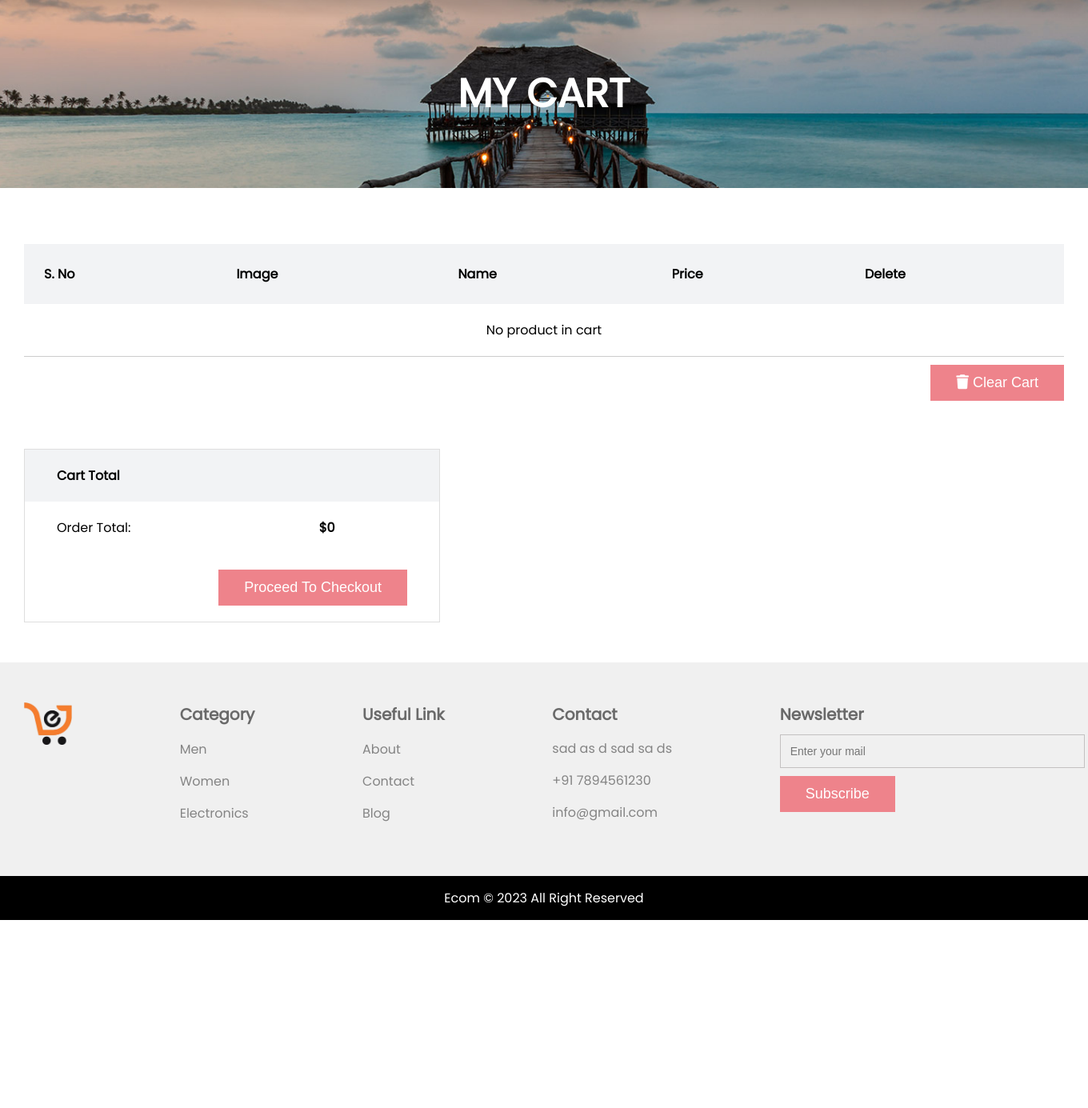
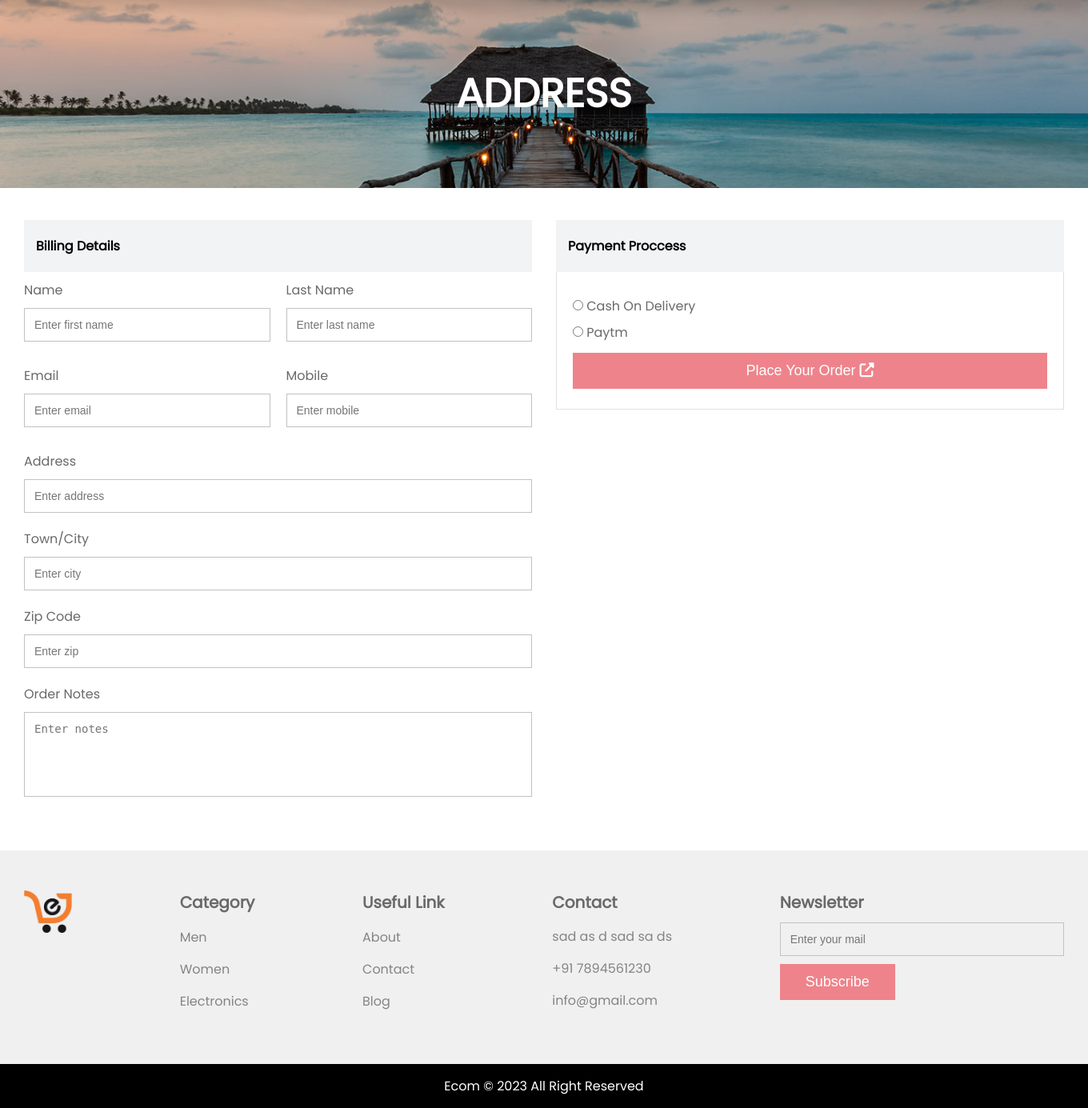
Before and after one commit to dsprojectsdata/major-project, a PHP site: page /major-project/user/checkout-address.php in a window 1360 px wide. Shown: the part 97-1482 px from the top of the page at 80% size. Before the commit the page ends 1247 px from the top, so only its background shows below. Run offline with PHP 8.4, Linux system fonts and the light colour scheme.

Commit message:
checkout

```diff
--- a/site/assets/css/style.css
+++ b/site/assets/css/style.css
@@ -76,25 +76,42 @@ label {
 .text-right {
     text-align: right;
 }
+.d-flex{
+    display:flex
+}
+.gap-10{
+    gap: 10px;
+}
+.gap-20{
+    gap: 20px;
+}
 
-input {
+input,textarea {
     padding: 12px;
     font-size: 14px;
     width: 100%;
     border: 1px solid #c3c1c1;
     margin: 10px 0;
     background: transparent;
+    box-sizing: border-box;
 }
-input:focus {
+input:focus,textarea:focus {
     border: 1px solid #ee838b;
     outline: 0;
 }
+input[type="radio"] {
+    width: revert;
+}
+textarea {
+    resize: none;
+  }
 .w-100 {
     width: 100%;
 }
 
 .form-input {
     margin: 10px 0;
+    width: 100%;
 }
 .form-btn button {
     width: 100%;
@@ -117,10 +134,31 @@ input:focus {
 }
 
 .section-heading {
-    margin: 30px 0;
+    margin: 30px 0 60px;
     text-align: center;
     color: #696969;
+    position: relative;
 }
+.section-heading::before {
+    content: "";
+    width: 10px;
+    height: 10px;
+    background: #696969;
+    position: absolute;
+    border-radius: 50%;
+    top: 80px;
+    transform: translate(-50%, 0);
+}
+.section-heading::after {
+    content: "";
+    border: 1px solid #696969;
+    width: 30%;
+    position: absolute;
+    transform: translate(-50%, 0);
+    top: 85px;
+}
+
+
 .section-heading h3 {
     margin: 20px 0 0;
 }
@@ -154,7 +192,7 @@ header {
     align-items: center;
 }
 
-.header-menu ul li a:hover{
+.header-menu ul li a:hover {
     color: #ee838b;
 }
 
@@ -459,8 +497,59 @@ footer {
     font-size: 20px;
     cursor: pointer;
 }
-.filter-option select{
+.filter-option select {
     width: 100%;
     padding: 10px;
     margin: 10px 0;
 }
+
+/* --------------------------------------------USER ORDER ---------------------------------------------------- */
+.user-order-block {
+    margin: 40px 0;
+    gap: 30px;
+}
+.user-address-form,
+.user-place-order {
+    width: 50%;
+}
+.user-order-heading {
+    font-weight: 600;
+    background: #f2f3f5;
+    padding: 20px 15px;
+}
+.user-place-order-block {
+    padding: 15px 20px;
+    border: 1px solid #e1e1e2;
+    border-top: 0;
+}
+
+/* --------------------------------------------CONTACT US ---------------------------------------------------- */
+
+.contact-block {
+    margin: 20px 0 50px;
+    gap: 40px;
+    flex-wrap: wrap;
+}
+.contact-address h4{
+    color: #000;
+}
+.contact-address{
+    width: 30%;
+}
+.contact-address ul li {
+    margin: 15px 0;
+}
+.contact-form{
+    margin: 0 0 60px;
+}
+.contact-form-block {
+    width: 50%;
+    margin: auto;
+}
+.contact-form-block input{
+    padding: 17px
+}
+.contact-location iframe{
+    width: 100%;
+    height: 500px;
+}
--- a/site/index.php
+++ b/site/index.php
@@ -26,12 +26,14 @@ $cateResult = mysqli_query($con, $cateSql);
       <div class="container">
             <div class="section-heading">
                   <h3>Top Categories</h3>
+                  <p>Choose our best categories</p>
             </div>
             <div class="category-block">
                   <?php
                   while ($data = $cateResult->fetch_assoc()) { ?>
                         <div class="category">
                               <img src="<?php echo $site_url . 'assets/uploads/category/' . $data['image'] ?>" alt="">
+                              <p class="text-center my-10"><?php echo $data['name']?></p>
                         </div>
 
                   <?php
--- a/site/layout/header.php
+++ b/site/layout/header.php
@@ -28,7 +28,7 @@ include(__DIR__ . '/../../config/connection.php');
                 <div class="header-menu">
                     <ul>
                         <li><a href="<?php echo $site_url ?>index.php">Home</a></li>
-                        <li><a href="#"> Contact</a></li>
+                        <li><a href="<?php echo $site_url ?>contact.php"> Contact</a></li>
                         <li><a href="#"> Blogs</a></li>
                         <li><a href="<?php echo $site_url ?>orders.php"> Orders</a></li>
                         <li><a href="<?php echo $site_url ?>products/cart.php"> Cart<span class="cart-count">
--- a/site/products/cart.php
+++ b/site/products/cart.php
@@ -78,7 +78,9 @@ include(__DIR__ . '/../layout/header.php');
                                     <td><b>$<?php echo $total ?></b></td>
                               </tr>
                               <tr>
-                                    <td colspan="2" style="text-align:right"><button type="button" class="primary-button">Proceed To Checkout</button></td>
+                                    <td colspan="2" style="text-align:right">
+                                    <a href="<?php echo $site_url ?>user/checkout-address.php">
+                              <button type="button" class="primary-button">Proceed To Checkout</button></a></td>
                               </tr>
                         </tbody>
                   </table>
--- a/site/user/checkout-address.php
+++ b/site/user/checkout-address.php
@@ -9,80 +9,85 @@ include(__DIR__ . '/../layout/header.php');
 <section class="page-banner-section">
       <div class="container">
             <div class="page-banner-content">
-                  <h1>MY CART</h1>
+                  <h1>ADDRESS</h1>
             </div>
       </div>
 </section>
 
 
-<section class="cart-page">
+<section class="user-order">
       <div class="container">
-            <div class="cart-block">
-                  <table>
-                        <thead>
-                              <tr>
-                                    <th>S. No</th>
-                                    <th>Image</th>
-                                    <th>Name</th>
-                                    <th>Price</th>
-                                    <th>Delete</th>
-                              </tr>
-                        </thead>
-                        <tbody>
+            <div class="user-order-block d-flex">
+                  <div class="user-address-form">
+                        <div class="user-order-heading">
+                              <p>Billing Details</p>
+                        </div>
+                        <form action="form-input">
+                              <div class="d-flex gap-20">
+                                    <div class="form-input">
+                                          <label for="first-name">Name</label>
+                                          <input type="text" id="first-name" placeholder="Enter first name">
+                                    </div>
+                                    <div class="form-input">
+                                          <label for="last-name">Last Name</label>
+                                          <input type="text" id="last-name" placeholder="Enter last name">
+                                    </div>
+                              </div>
 
-                              <?php
-                              $i = 1;
-                              if (isset($_SESSION['cart'])) {
+                              <div class="d-flex gap-20">
+                                    <div class="form-input">
+                                          <label for="email">Email</label>
+                                          <input type="text" id="email" placeholder="Enter email">
+                                    </div>
+                                    <div class="form-input">
+                                          <label for="">Mobile</label>
+                                          <input type="text" placeholder="Enter mobile">
+                                    </div>
+                              </div>
 
-                                    foreach ($_SESSION['cart'] as $key => $item) { ?>
-                                          <tr>
-                                                <td><?php echo $i++; ?></td>
-                                                <td><img src="<?php echo $site_url . 'assets/img/products/shop-1.jpg' ?>" class="cart-img"></td>
-                                                <td><?php echo $item['name'] ?></td>
-                                                <td><b>$<?php echo $item['price'] ?></b></td>
-                                                <td><a href="<?php echo $site_url . 'action/cart-product-remove.php?id=' . $item['id'] ?>"><i class="fa-solid fa-trash"></i></a></td>
-                                          </tr>
-                                    <?php
-                                    }
-                              } else { ?>
-                                    <tr>
-                                          <td colspan="5" style="text-align:center">No product in cart</td>
-                                    </tr>
-                              <?php }
-                              ?>
-                        </tbody>
-                  </table>
-                  <div class="my-10 text-right">
-                        <button type="button" class="primary-button"><i class="fa-solid fa-trash"></i> Clear Cart</button>
+                              <div class="form-input">
+                                    <label for="address">Address</label>
+                                    <input type="text" id="address" placeholder="Enter address">
+                              </div>
+
+                              <div class="form-input">
+                                    <label for="city">Town/City</label>
+                                    <input type="text" id="city" placeholder="Enter city">
+                              </div>
+                              <div class="form-input">
+                                    <label for="zip">Zip Code</label>
+                                    <input type="text" id="zip" placeholder="Enter zip">
+                              </div>
+
+                              <div class="form-input">
+                                    <label for="notes">Order Notes</label>
+                                    <textarea type="text" rows="5" id="notes" placeholder="Enter notes"></textarea>
+                              </div>
+                        </form>
                   </div>
+                  <div class="user-place-order">
+                        <div class="user-order-heading">
+                              <p>Payment Proccess</p>
+                        </div>
+                        <div class="user-place-order-block">
+                              <div class="form-input">
+                                    <label for="cod">
+                                          <input type="radio" id="cod" name="payment_type">
+                                          Cash On Delivery
+                                    </label>
+                                    <label for="paytm">
+                                          <input type="radio" id="paytm" name="payment_type">
+                                          Paytm
+                                    </label>
+                              </div>
+                              <div class="form-input form-btn">
+                                    <button class="primary-button">Place Your Order <i class="fa-solid fa-up-right-from-square"></i></button>
+                              </div>
+                        </div>
+                  </div>
+
             </div>
 
-            <?php
-            $total = 0;
-            if (isset($_SESSION['cart'])) {
-                  foreach ($_SESSION['cart'] as $key => $value) {
-                        $total += $value['price'];
-                  }
-            }
-            ?>
-            <div class="cart-total">
-                  <table>
-                        <thead>
-                              <tr>
-                                    <th colspan="2">Cart Total</th>
-                              </tr>
-                        </thead>
-                        <tbody>
-                              <tr>
-                                    <td>Order Total:</td>
-                                    <td><b>$<?php echo $total ?></b></td>
-                              </tr>
-                              <tr>
-                                    <td colspan="2" style="text-align:right"><button type="button" class="primary-button">Proceed To Checkout</button></td>
-                              </tr>
-                        </tbody>
-                  </table>
-            </div>
       </div>
 </section>
 
```
Also changed, not shown: site/contact.php (added, +109 -0 lines).
